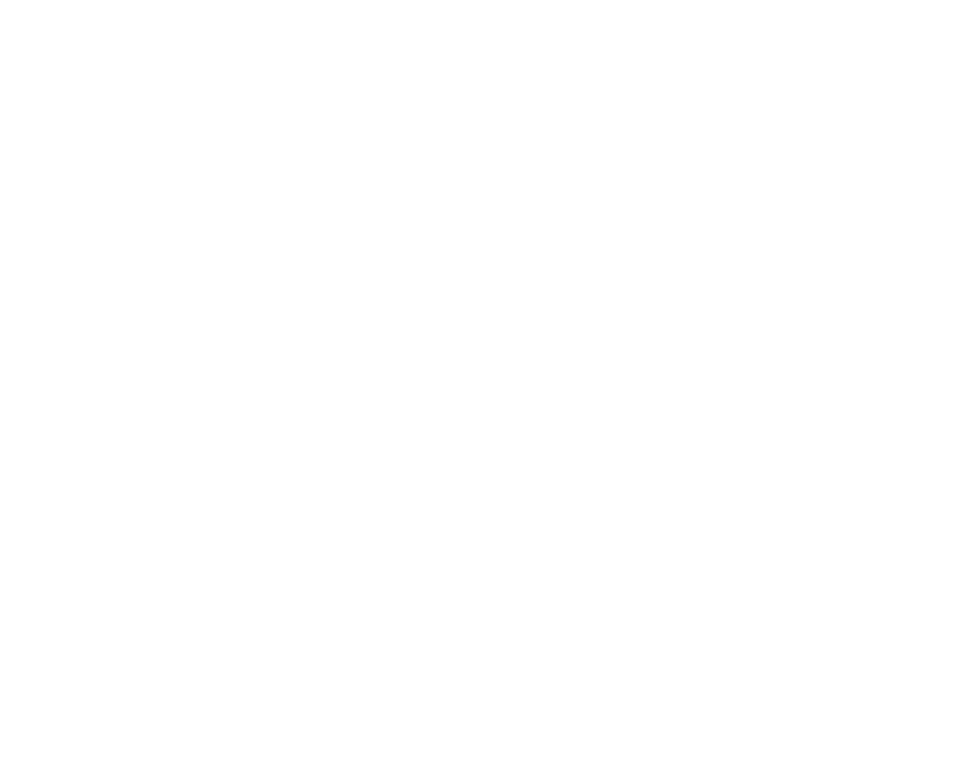
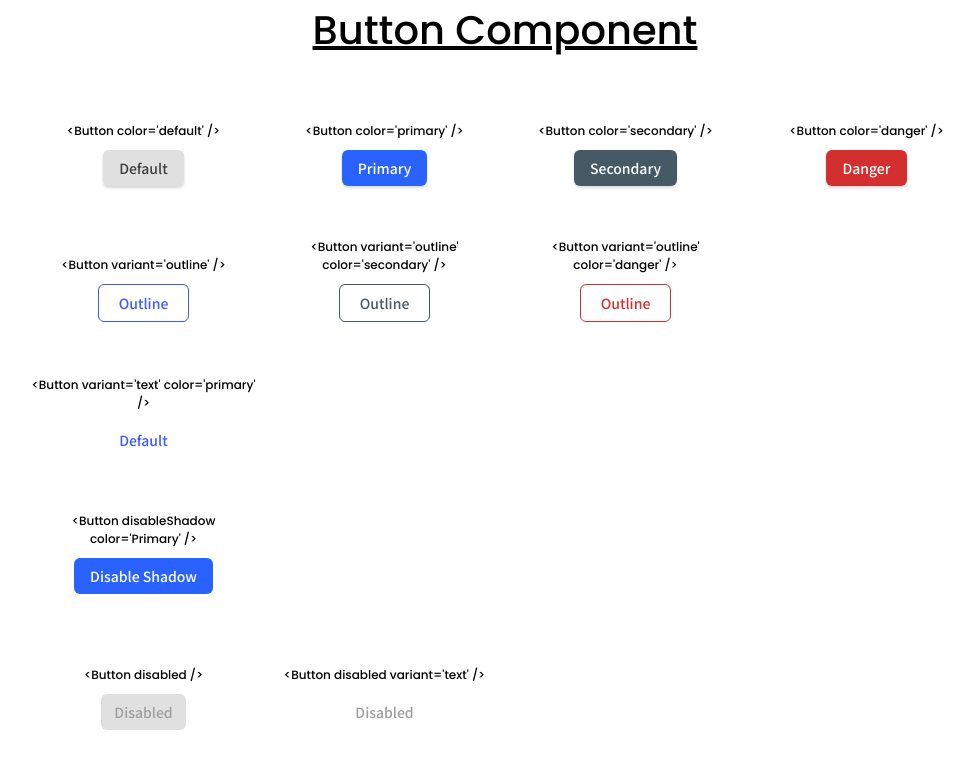
Before and after one commit to leandrogtabak/button-component-build, a plain HTML site: page index.html in a window 1280 px wide. Shown: the top 761 px of the page, without its empty margins (135-1108 px from the left). Drawn offline with Linux system fonts and the light colour scheme; the site is published under a folder, as on GitHub Pages, so addresses that start at the root find nothing.

Commit message:
Updating

```diff
--- a/index.html
+++ b/index.html
@@ -4,10 +4,10 @@
     <meta charset="UTF-8" />
     <meta name="viewport" content="width=device-width, initial-scale=1.0" />
     <title>Button component</title>
-    <link rel="stylesheet" href="/assets/index.css" />
+    <link rel="stylesheet" href="assets/index.css" />
   </head>
   <body>
     <div id="root"></div>
-    <script type="module" src="/assets/index.js"></script>
+    <script type="module" src="assets/index.js"></script>
   </body>
 </html>
```
